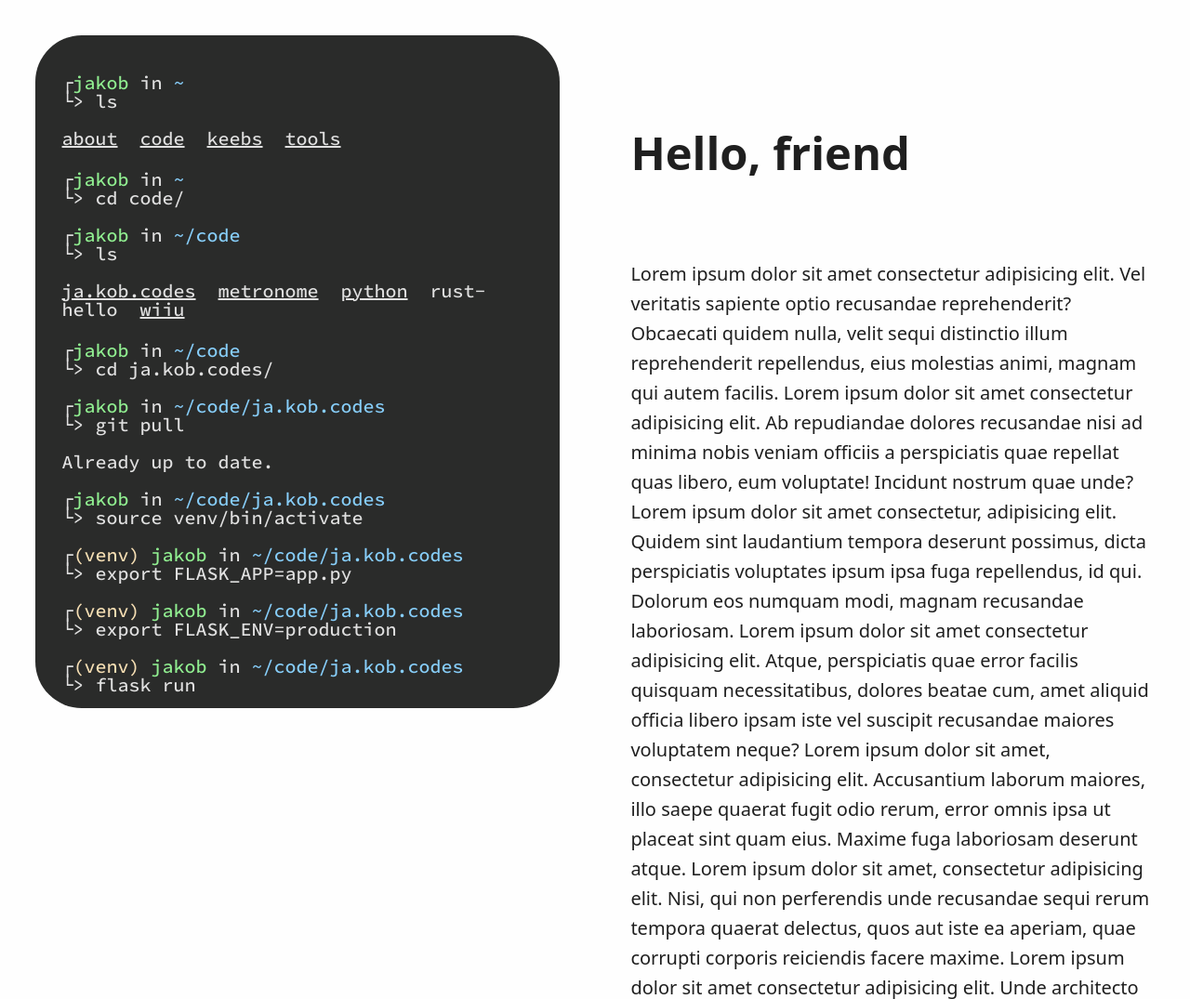
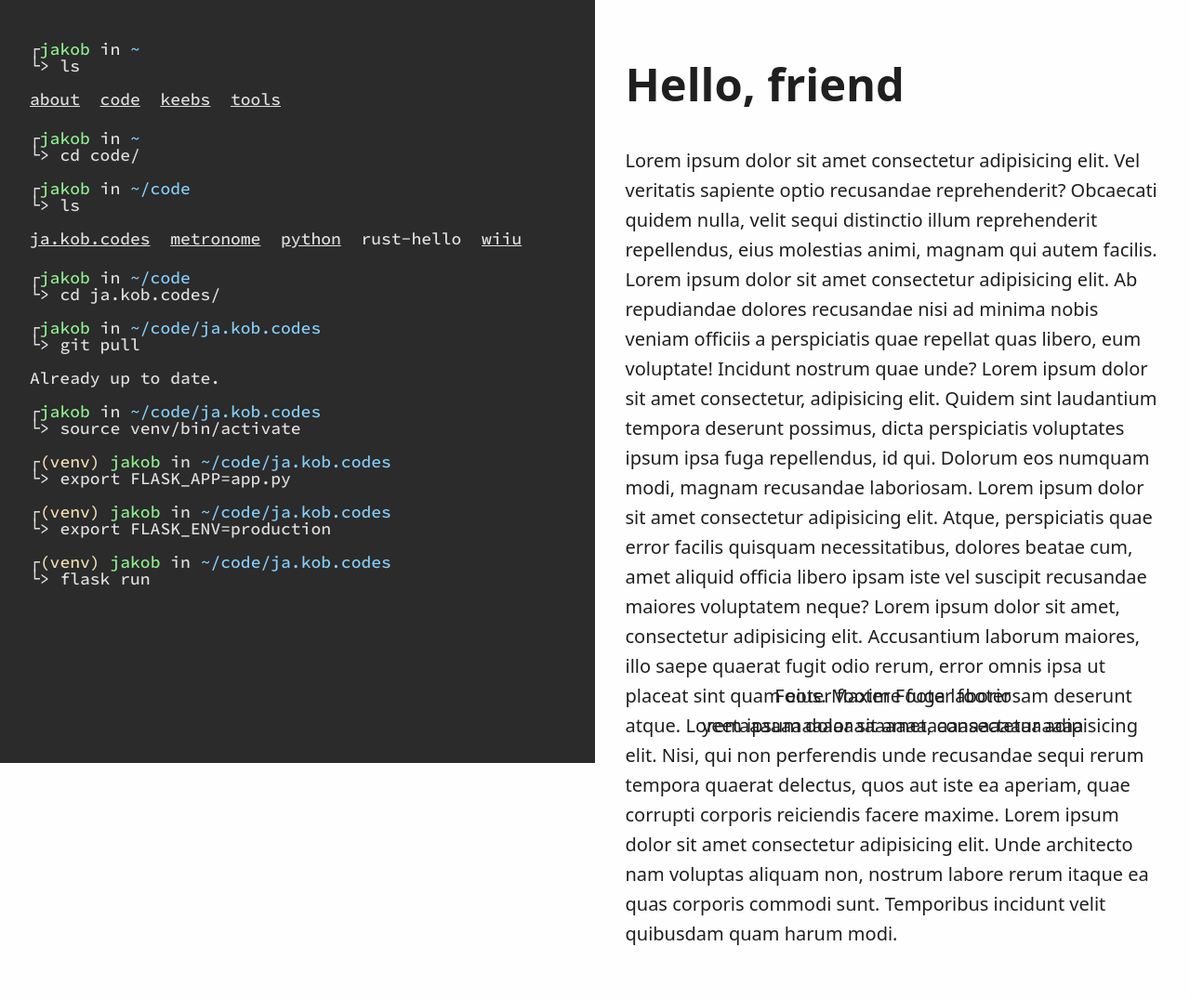
Before and after one commit to jakobkg/ja.kob.codes, a Flask app: template templates/landingpage.html in a window 1280 px wide. Shown: the top 1075 px of the page at 93% size. After the commit the page ends 1017 px from the top, so only its background shows below. Run offline with Flask 2, Linux system fonts and the light colour scheme; the template is opened without the code that fills it, so the values that code supplies are empty.

Commit message:
Move from flex to css-grid, a to button

```diff
--- a/static/css/landingpage.css
+++ b/static/css/landingpage.css
@@ -1,31 +1,65 @@
-body {
-    height: 100vh;
+.container {
+    position: absolute;
+    top: 0;
+    right: 0;
+    width: 100%;
+    height: 100%;
+    display: grid;
+    grid-template-columns: 1fr 1fr;
+    grid-template-rows: 90% 1fr;
+    gap: 1px 1px;
+    grid-template-areas: "static-wrapper scroll-wrapper" "static-wrapper footer";
+    justify-items: stretch;
+    align-items: stretch;
+    justify-content: stretch;
 }
 
-.container {
-    height: 100%;
-    max-width: none;
-    margin:0;
-    display: flex;
-    justify-content: flex-end;
-    align-items: center;
-}
-
-.wrapper {
-    width: 50%;
-    padding: 3%;
-}
-
-.rounded-corners {
-    border-radius: 50px;
-}
-
-.left-side-content {
-    height: 100%;
+.static-wrapper {
+    grid-area: static-wrapper;
     padding: 5%;
     background-color: #2A2B2A;
     line-height: 1;
     font-family: 'Source Code Pro', monospace;
+    font-size: large;
+}
+
+.static-wrapper p {
+    color: #E0E0E0;
+}
+
+.static-wrapper a {
+    color: #E0E0E0;
+}
+
+.scroll-wrapper {
+    padding-left: 5%;
+    padding-right: 5%;
+    grid-area: scroll-wrapper;
+}
+
+.scroll-wrapper::-webkit-scrollbar {
+    display: none;
+    margin-right: 5%;
+}
+
+.footer {
+    grid-area: footer;
+}
+
+.footer p {
+    text-align: center;
+}
+
+button {
+    background: none!important;
+    border: none;
+    padding: 0!important;
+    color: #E0E0E0;
+    font-size: large;
+    text-decoration: underline;
+    line-height: 1;
+    font-family: 'Source Code Pro', monospace;
+    cursor: pointer;
 }
 
 span.username {
@@ -39,35 +73,3 @@ span.directory {
 span.venv {
     color: wheat;
 }
-
-.left-side-content p {
-    color: #E0E0E0;
-}
-
-.left-side-content a {
-    color: #E0E0E0;
-}
-
-.console p {
-    color: #E0E0E0;
-}
-
-.static-wrapper {
-    position: fixed;
-    /*display: flex;*/
-    right: 50%;
-    height: 100%;
-}
-
-.scroll-wrapper {
-    position: absolute;
-    right: 0%;
-    height: 100%;
-    display: flex;
-    flex-direction: column;
-}
-
-.scroll-wrapper::-webkit-scrollbar {
-    display: none;
-    margin-right: 5%;
-}
--- a/static/js/landingpage.js
+++ b/static/js/landingpage.js
@@ -6,11 +6,11 @@ function cdCode() {
     └> cd code/<br><br>
     ┌<span class="username">jakob</span> in <span class="directory">~/code</span><br>
     └> ls<br><br>
-    <a class="btn ja.kob.codes" onclick="cdThisSite()">ja.kob.codes</a>&nbsp;
-    <a class="btn metronome" onclick="cdMetronome()">metronome</a>&nbsp;
-    <a class="btn python" onclick="cdPython()">python</a>&nbsp;
+    <button class="ja.kob.codes" onclick="cdThisSite()">ja.kob.codes</button>&nbsp;
+    <button class="metronome" onclick="cdMetronome()">metronome</button>&nbsp;
+    <button class="python" onclick="cdPython()">python</button>&nbsp;
     rust-hello&nbsp;
-    <a class="btn wiiu" onclick="cdWiiu()">wiiu</a>
+    <button class="wiiu" onclick="cdWiiu()">wiiu</button>
   </p>
   <div id="layer2"></div>
   `;
@@ -38,8 +38,8 @@ function cdTools() {
     └> cd tools/<br><br>
     ┌<span class="username">jakob</span> in <span class="directory">~/tools</span><br>
     └> ls<br><br>
-    <a class="btn bashtheme" onclick="catJakobTheme()">jakob.theme.bash</a>&nbsp;
-    <a class="btn bashthememulti" onclick="catJakobThemeMulti()">jakob-multiline.theme.bash</a>
+    <button class="bashtheme" onclick="catJakobTheme()">jakob.theme.bash</button>&nbsp;
+    <button class="bashthememulti" onclick="catJakobThemeMulti()">jakob-multiline.theme.bash</button>
   </p>
   <div id="layer2"></div>
   `;
@@ -53,7 +53,7 @@ function catJakobTheme() {
     └> man jakob.theme.bash<br><br>
 
     My everyday bash theme, for use with bash-it<br>
-    Hosted at <a target="_blank" href="https://gist.github.com/jakobkg/107404df4c29d42f2c62947faa380ae9">gist.github.com</a>
+    Hosted at <button target="_blank" href="https://gist.github.com/jakobkg/107404df4c29d42f2c62947faa380ae9">gist.github.com</button>
   </p>
   `;
 }
@@ -66,7 +66,7 @@ function catJakobThemeMulti() {
     └> man jakob-multiline.theme.bash<br><br>
 
     A multi-line version of my bash-it theme, roughly what you see on this page<br>
-    Hosted at <a target="_blank" href="https://gist.github.com/jakobkg/fd275e991e957347ff3722bca7c87c6c">gist.github.com</a>
+    Hosted at <button target="_blank" href="https://gist.github.com/jakobkg/fd275e991e957347ff3722bca7c87c6c">gist.github.com</button>
   </p>
   `;
 }
@@ -115,8 +115,8 @@ function cdPython() {
     └> cd python/<br><br>
     ┌<span class="username">jakob</span> in <span class="directory">~/code/python</span><br>
     └> ls<br><br>
-    <a class="btn image2OLED" onclick="cdimage2OLED()">image2OLED</a>&nbsp;
-    <a class="btn twitter-json-tools" onclick="cdTwittertools()">twitter-json-tools</a><br>
+    <button class="image2OLED" onclick="cdimage2OLED()">image2OLED</button>&nbsp;
+    <button class="twitter-json-tools" onclick="cdTwittertools()">twitter-json-tools</button><br>
   </p>
   <div id="layer3"></div>
   `;
@@ -165,8 +165,8 @@ function cdWiiu() {
       └> cd wiiu/<br><br>
       ┌<span class="username">jakob</span> in <span class="directory">~/code/wiiu</span><br>
       └> ls<br><br>
-      <a class="btn libinput" onclick="cdLibinput()">libinput</a>&nbsp;
-      <a class="btn savemii" onclick="cdSavemii()">savemii</a><br>
+      <button class="libinput" onclick="cdLibinput()">libinput</button>&nbsp;
+      <button class="savemii" onclick="cdSavemii()">savemii</button><br>
     </p>
     <div id="layer3"></div>
     `;
--- a/templates/landingpage.html
+++ b/templates/landingpage.html
@@ -11,26 +11,25 @@
   </head>
   <body>
     <div class="container">
-      <div class="wrapper static-wrapper rounded-corners">
-        <div class="left-side-content rounded-corners">
+      <div class="static-wrapper">
         <p>
           ┌<span class="username">jakob</span> in <span class="directory">~</span><br>
           └> ls<br><br>
-            <a class="btn about" onclick="about()">about</a>&nbsp;
-            <a class="btn code" onclick="cdCode()">code</a>&nbsp;
-            <a class="btn keebs" onclick="cdKeebs()">keebs</a>&nbsp;
-            <a class="btn tools" onclick="cdTools()">tools</a><br>
+          <button class="about" onclick="about()">about</button>&nbsp;
+          <button class="code" onclick="cdCode()">code</button>&nbsp;
+          <button class="keebs" onclick="cdKeebs()">keebs</button>&nbsp;
+          <button class="tools" onclick="cdTools()">tools</button><br>
           <div id="layer1" class="console">
             <p>
               ┌<span class="username">jakob</span> in <span class="directory">~</span><br>
               └> cd code/<br><br>
               ┌<span class="username">jakob</span> in <span class="directory">~/code</span><br>
               └> ls<br><br>
-                <a class="btn ja.kob.codes" onclick="cdThisSite()">ja.kob.codes</a>&nbsp;
-                <a class="btn metronome" onclick="cdMetronome()">metronome</a>&nbsp;
-                <a class="btn python" onclick="cdPython()">python</a>&nbsp;
+              <button class="ja.kob.codes" onclick="cdThisSite()">ja.kob.codes</button>&nbsp;
+              <button class="metronome" onclick="cdMetronome()">metronome</button>&nbsp;
+              <button class="python" onclick="cdPython()">python</button>&nbsp;
               rust-hello&nbsp;
-                <a class="btn wiiu" onclick="cdWiiu()">wiiu</a>
+              <button class="wiiu" onclick="cdWiiu()">wiiu</button>
               <div id="layer2">
                 <p>
                   ┌<span class="username">jakob</span> in <span class="directory">~/code</span><br>
@@ -52,8 +51,7 @@
           </div>
         </p>
       </div>
-      </div>
-      <div class="wrapper scroll-wrapper">
+      <div class="scroll-wrapper">
         <p>
           <h1>Hello, friend</h1>
         </p>
@@ -67,6 +65,9 @@
           Lorem ipsum dolor sit amet consectetur adipisicing elit. Unde architecto nam voluptas aliquam non, nostrum labore rerum itaque ea quas corporis commodi sunt. Temporibus incidunt velit quibusdam quam harum modi.
         </p>
       </div>
+      <div class="footer">
+        <p>Footer footer Footer footer yeetaaaaaaaaaaaaaaaaaaaaaaaaaaaaaaaaa</p>
+      </div>
     </div>
   </body>
 </html>
```
Lines whose indentation alone changed are shown as unchanged.
